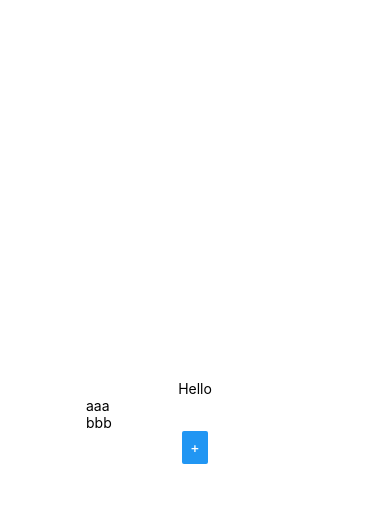
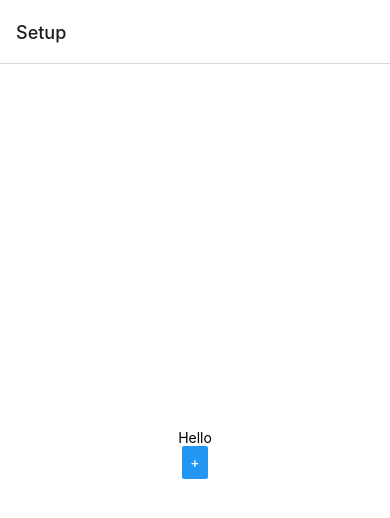
Before and after one commit to krzysztof-tys/tweak-your-system, a React Native app: screen / in a window 390 px wide. Shown: the top 518 px of the page. Built offline with nearby package versions, Linux system fonts and the light colour scheme.

Commit message:
add react navigator

```diff
--- a/App.tsx
+++ b/App.tsx
@@ -1,61 +1,48 @@
 import { StatusBar } from "expo-status-bar";
 import { useState } from "react";
-import { Button, NativeSyntheticEvent, StyleSheet, Text, TextInput, TextInputChangeEventData, View } from "react-native";
+import {
+    NativeSyntheticEvent,
+    StyleSheet,
+    TextInput,
+    TextInputChangeEventData,
+} from "react-native";
 import { produce } from "immer";
+import { NavigationContainer } from "@react-navigation/native";
+import { createNativeStackNavigator } from "@react-navigation/native-stack";
+import SetupScreen from "./Screens/SetupScreen";
+import SummaryScreen from "./Screens/SummaryScreen";
+import TimerScreen from "./Screens/TimerScreen";
 
 type Activity = {
-    id: number,
-    name?: string,
+    id: number;
+    name?: string;
+};
+
+const ScreenName = {
+    Setup: "Setup",
+    Timer: "Timer",
+    Summary: "Summary",
 }
 
+const Stack = createNativeStackNavigator();
+
 export default function App() {
-    const [nextId, setNextId] = useState(3);
-    const [activities, setActivities] = useState<Activity[]>([
-        { id: 1, name: "aaa" },
-        { id: 2, name: "bbb" },
-    ]);
-
-    const addActivity = () => {
-        setActivities(
-            produce(activities, (draft) => {
-                draft.push({ id: nextId });
-            })
-        );
-        setNextId(nextId + 1);
-    };
-
-    const changeActivity = (activity: Activity, event: NativeSyntheticEvent<TextInputChangeEventData>) => {
-        const nextActivities = produce(activities, (draftActivities) => {
-            const index = draftActivities.findIndex(draftActivity => draftActivity.id === activity.id);
-
-            draftActivities[index].name = event.nativeEvent.text;
-        });
-
-        setActivities(nextActivities);
-    };
-
-    const renderActivities = () => {
-        return (
-            <>
-                {activities.map((activity) => (
-                    <TextInput
-                        key={activity.id}
-                        onChange={(event) => changeActivity(activity, event)}
-                        value={activity.name}
-                        placeholder="type in activity name"
-                    />
-                ))}
-            </>
-        );
-    };
+    const [activities, setActivities] = useState<Activity[]>([]);
 
     return (
-        <View style={styles.container}>
-            <Text>Hello</Text>
-            {renderActivities()}
-            <Button onPress={addActivity} title="+" />
-            <StatusBar style="auto" />
-        </View>
+        <NavigationContainer>
+            <Stack.Navigator>
+                <Stack.Screen name={ScreenName.Setup}>
+                     {() => <SetupScreen activities={activities} setActivities={setActivities}/>}
+                </Stack.Screen>
+                <Stack.Screen name={ScreenName.Timer}>
+                    {() => <TimerScreen activities={activities} setActivities={setActivities} />}
+                </Stack.Screen>
+                <Stack.Screen name={ScreenName.Summary}>
+                    {() => <SummaryScreen activities={activities} setActivities={setActivities} /> }
+                </Stack.Screen>
+            </Stack.Navigator>
+        </NavigationContainer>
     );
 }
 
--- /dev/null
+++ b/Screens/SetupScreen.tsx
@@ -0,0 +1,82 @@
+import { StatusBar } from "expo-status-bar";
+import { produce } from "immer";
+import { useState } from "react";
+import {
+    Button,
+    NativeSyntheticEvent,
+    StyleSheet,
+    Text,
+    TextInput,
+    TextInputChangeEventData,
+    View,
+} from "react-native";
+
+type Activity = {
+    id: number,
+    name?: string,
+}
+
+type ScreenProps = {
+    activities: Activity[],
+    setActivities: (activities: Activity[]) => void,
+}
+
+const SetupScreen = ({activities, setActivities}: ScreenProps) => {
+    const [nextId, setNextId] = useState(3);
+
+    const addActivity = () => {
+        setActivities(
+            produce(activities, (draft) => {
+                draft.push({ id: nextId });
+            })
+        );
+        setNextId(nextId + 1);
+    };
+
+    const changeActivity = (activity:Activity, event: NativeSyntheticEvent<TextInputChangeEventData>) => {
+        const nextActivities = produce(activities, (draftActivities) => {
+            const index = draftActivities.findIndex(
+                (draftActivity) => draftActivity.id === activity.id
+            );
+
+            draftActivities[index].name = event.nativeEvent.text;
+        });
+
+        setActivities(nextActivities);
+    };
+
+    const renderActivities = () => {
+        return (
+            <>
+                {activities.map((activity) => (
+                    <TextInput
+                        key={activity.id}
+                        onChange={(event) => changeActivity(activity, event)}
+                        value={activity.name}
+                        placeholder="type in activity name"
+                    />
+                ))}
+            </>
+        );
+    };
+
+    return (
+        <View style={styles.container}>
+            <Text>Hello</Text>
+            {renderActivities()}
+            <Button onPress={addActivity} title="+" />
+            <StatusBar style="auto" />
+        </View>
+    );
+};
+
+const styles = StyleSheet.create({
+    container: {
+        flex: 1,
+        backgroundColor: "#fff",
+        alignItems: "center",
+        justifyContent: "center",
+    },
+});
+
+export default SetupScreen;
--- /dev/null
+++ b/Screens/SummaryScreen.jsx
@@ -0,0 +1,9 @@
+const SummaryScreen = (props) => {
+  return (
+    <div>
+
+    </div>
+  )
+};
+
+export default SummaryScreen;
--- /dev/null
+++ b/Screens/TimerScreen.jsx
@@ -0,0 +1,9 @@
+const TimerScreen = (props) => {
+  return (
+    <div>
+
+    </div>
+  )
+};
+
+export default TimerScreen;
--- a/package.json
+++ b/package.json
@@ -9,11 +9,15 @@
     "web": "expo start --web"
   },
   "dependencies": {
+    "@react-navigation/native": "^6.1.14",
+    "@react-navigation/native-stack": "^6.9.22",
     "expo": "~50.0.8",
     "expo-status-bar": "~1.11.1",
     "immer": "^10.0.3",
     "react": "18.2.0",
-    "react-native": "0.73.4"
+    "react-native": "0.73.4",
+    "react-native-safe-area-context": "4.8.2",
+    "react-native-screens": "~3.29.0"
   },
   "devDependencies": {
     "@babel/core": "^7.20.0",
```
Also changed, not shown: 1 other file (tests, documents, lock files or other folders).
